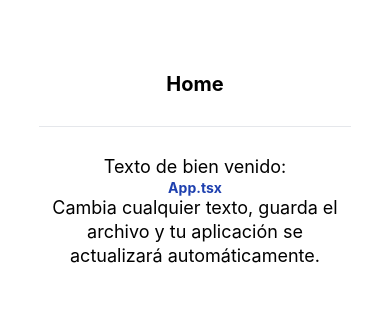
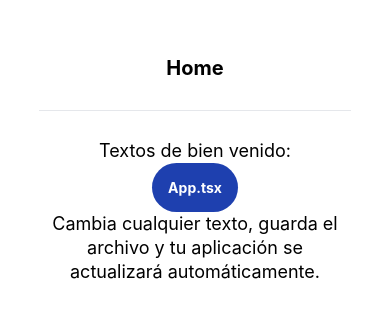
Before and after one commit to Russel-FS/rct-movie-ai, a React Native app: screen / in a window 390 px wide. Shown: the part 253-570 px from the top of the page. Built offline with nearby package versions, Linux system fonts and the light colour scheme.

Commit message:
Fix typo in welcome text and enhance path display styling

```diff
--- a/components/EditScreenInfo.tsx
+++ b/components/EditScreenInfo.tsx
@@ -1,7 +1,7 @@
 import { Text, View } from 'react-native';
 
 export const EditScreenInfo = ({ path }: { path: string }) => {
-  const title = 'Texto de bien venido:';
+  const title = 'Textos de bien venido:';
   const description =
     'Cambia cualquier texto, guarda el archivo y tu aplicación se actualizará automáticamente.';
 
@@ -10,7 +10,9 @@ export const EditScreenInfo = ({ path }: { path: string }) => {
       <View className={styles.getStartedContainer}>
         <Text className={styles.getStartedText}>{title}</Text>
         <View className={styles.codeHighlightContainer + styles.homeScreenFilename}>
-          <Text className="text-center font-bold text-blue-800">{path}</Text>
+          <Text className="rounded-full bg-blue-800 p-4 text-center font-bold text-white ">
+            {path}
+          </Text>
         </View>
         <Text className={styles.getStartedText}>{description}</Text>
       </View>
```
